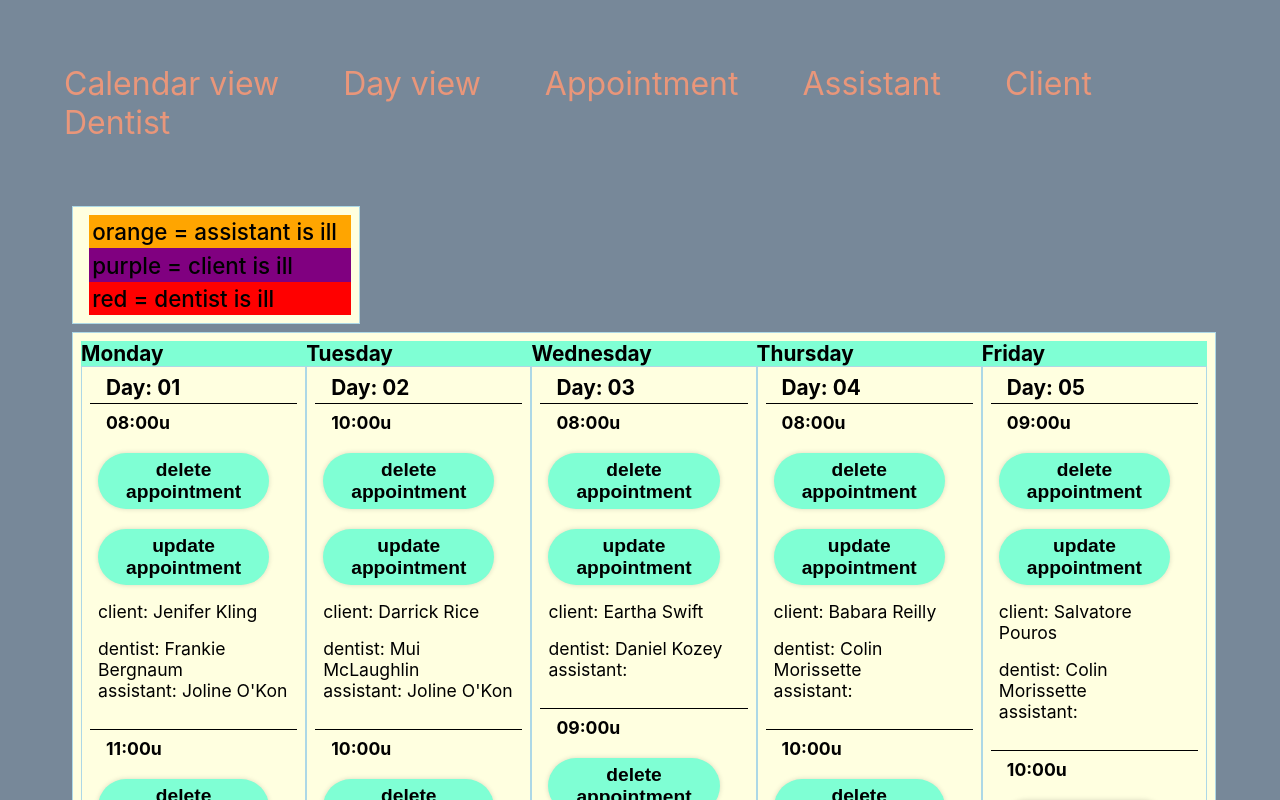
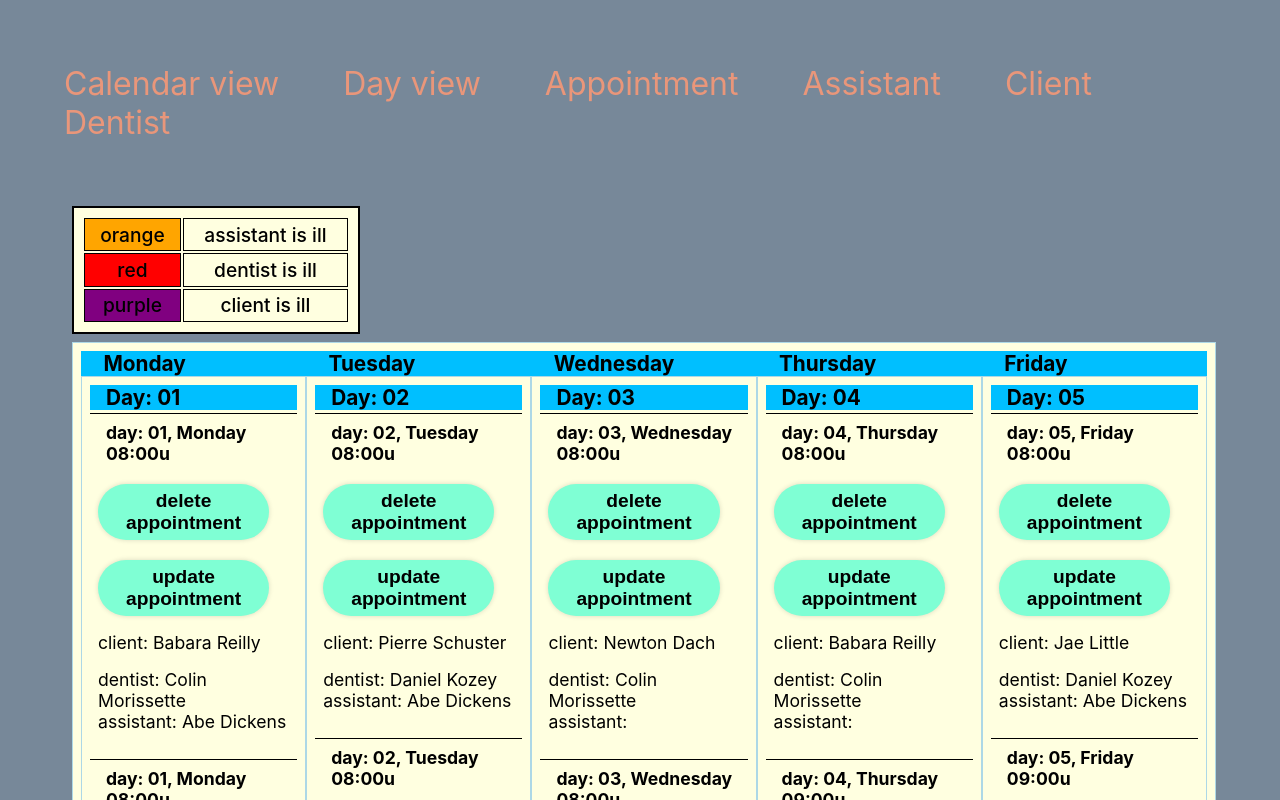
Before and after one commit to davidjfk/012_dentist_app, a React (Create React App) app: page / in a window 1280 px wide. Shown: the top 800 px of the page. Built offline with nearby package versions, Linux system fonts and the light colour scheme.

Commit message:
Task1: improve usability and  styling on pages  Calendar View and Day View. Task2: in component DayInMonth for mapping over items, use a unique key. Task3: in file utils.js delete unused function. Task4: remove last bits of commented out code.

```diff
--- a/src/Create150Appointments.js
+++ b/src/Create150Appointments.js
@@ -24,7 +24,7 @@ const Create150Appointments = () => {
         The bigger the nr, the bigger the chance that the automatically generated appointment requires the precence of an assistant.
     */
     const CONFIGNROFASSISTANTS = 2;
-    const CONFIGNROFRANDOMLYGENERATEDAPPOINTMENTS = 150;
+    const CONFIGNROFRANDOMLYGENERATEDAPPOINTMENTS = 350;
     const CONFIGNROFCLIENTS = 50;
     const CONFIGNROFDENTISTS = 4;
     const CONFIGNROFDIFFERENTTREATMENTSASTHESKILLSOFADENTIST = 12;
--- a/src/components/dayView/AppointmentInDay.js
+++ b/src/components/dayView/AppointmentInDay.js
@@ -6,7 +6,7 @@ import {deleteDayTimeDentist} from "../../redux/dentistDayTimeSlice";
 import {deleteDayTimeAssistant} from "../../redux/assistantDayTimeSlice";
 import {disableUiControlsDuringAppointmentUpdate, saveAppointmentToReduxToolkit, showComponentUpdateAppointmentReduxToolkit} from '../../redux/updateAppointmentSlice';
 
-import {deleteDentalAppointment, formatTime, selectObjectsByArrayObjectKey, updateAppointment_Phase1of2_DisplayComponentUpdateAppointment } from "../../utils";
+import {deleteDentalAppointment, formatTime, getDayOfTheWeek, selectObjectsByArrayObjectKey, updateAppointment_Phase1of2_DisplayComponentUpdateAppointment } from "../../utils";
 
 import {AppointmentInDayStyled, AssistantInDayViewStyled, ClientInDayViewStyled, DayNrInDayViewStyled, DentistInDayViewStyled, TimeInDayViewStyled, TreatmentTypeStyled } from "./DayView.styled";
 import {StyledButtonInsideCalendarOrDayView} from '../styles/ButtonInsideCalendarOrDayView';
@@ -56,7 +56,7 @@ export const AppointmentInDay = ({appointmentId, time, day, client, dentist, ass
   <AppointmentInDayStyled
     style={{backgroundImage : colorToIndicateSickness}}>
     <TimeInDayViewStyled>{formatTime(time)}</TimeInDayViewStyled>
-    <DayNrInDayViewStyled>Day: {day}</DayNrInDayViewStyled>
+    <DayNrInDayViewStyled>{`day: ${day}, ${getDayOfTheWeek(day)}`}</DayNrInDayViewStyled>
     <ClientInDayViewStyled>Client: {client}</ClientInDayViewStyled>
     <TreatmentTypeStyled>{treatmentType}</TreatmentTypeStyled>
     <StyledButtonInsideCalendarOrDayView
--- a/src/components/dayView/DayView.styled.js
+++ b/src/components/dayView/DayView.styled.js
@@ -3,13 +3,11 @@ import styled from "styled-components";
 export const AppointmentInDayStyled = styled.div`
   list-style-type: none;
   background: ${({ theme}) => theme.colors.background02 };
-
   border-top: 2px solid grey;
   width: 92.8vw;
   width: 76.8vw;
   width: 43vw;
   margin-bottom: 20px;
-
   padding: 0.1rem;
   border-top-style: solid;
   border-width: 1px;
@@ -27,8 +25,6 @@ export const BoxAroundSelectBox = styled.section`
   align-self: flex-start;
   background: ${({ theme}) => theme.colors.background01 };
   padding: 1rem;
-  // width: 100%;
-  // height: 100%;
   border: 1px solid black;
   h3 {
     font-size:  ${({ theme}) => theme.fontSize.small };
@@ -43,22 +39,22 @@ export const ClientInDayViewStyled = styled.div`
   padding: 10px;
   font-weight: bold;
   background: ${({ theme}) => theme.colors.header01 };
-  font-size: 1.1rem;
+  font-size:  ${({ theme}) => theme.fontSize.smallMedium};
   padding-left: 1vw;
   padding-bottom: 2rem;
 `;
 
-export const ColorOrange = styled.li`
+export const OrangeStyled = styled.th`
   background: ${({ theme}) => theme.colors.background04 };
   padding: 0.2rem;
 `
 
-export const ColorPurple = styled.li`
+export const PurpleStyled = styled.th`
   background: ${({ theme}) => theme.colors.background05 };
   padding: 0.2rem;
 `
 
-export const ColorRed = styled.li`
+export const RedStyled = styled.th`
 background: ${({ theme}) => theme.colors.background06};
   padding: 0.2rem;
 `
@@ -72,15 +68,22 @@ export const DayStyled = styled.div`
 export const DayNrInDayViewStyled = styled.div`
   float: right;
   font-weight: bold;
-  font-size: 1.1rem;
-
+  font-size: ${({ theme}) => theme.fontSize.smallMedium};
   margin-top: 10px;
   margin-right: 10px;
 `;
 
+export const DayWordBeneathSelectBoxStyled = styled.div`
+  font-size: ${({ theme}) => theme.fontSize.smallMedium };
+  font-weight: 500;
+  margin-top: 10px;
+  margin-right: 10px;
+`;
+
+
 export const DentistInDayViewStyled = styled.div`
 padding: 10px;
-font-size: 1.1rem;
+font-size: ${({ theme}) => theme.fontSize.smallMedium};
 padding-left: 1vw;
 `;
 
@@ -88,7 +91,6 @@ export const FlexboxAreaStyled = styled.nav`
   display: flex;
   justify-content: space-evenly;
   align-items: center;
-
   padding-top: 0.3rem;
   padding-bottom: 0.1rem;
 
@@ -111,17 +113,31 @@ export const LegendaStyled = styled.ul`
 display: flex;
 flex-direction: column;
 list-style: none;
-font-size: 1.4rem;
+font-size: ${({ theme}) => theme.fontSize.medium};
 font-weight: 500;
 border: 1px solid black;
 width: 18rem;
 `;
 
+export const LegendaTableStyled = styled.table`
+  border: 2px solid black;
+  width: 18rem;
+  height: 8rem;
+  font-size: ${({ theme}) => theme.fontSize.medium};
+  th {
+    border: 1px solid black;
+    font-size: ${({ theme}) => theme.fontSize.medium};
+    font-weight: 550;
+  }
+  td {
+    text-align: center;
+    border: 1px solid black;
+    font-weight: 500;
+  }
+`;
+
 export const SelectDayNrToDisplayStyled = styled.div`
   width: 92.9vw;
-  // width: 1970px;
-  // height: 14rem;
-  // max-width: 93vw;
   display: flex;
   flex-direction: column;
   padding: 0.4rem;
@@ -129,20 +145,15 @@ export const SelectDayNrToDisplayStyled = styled.div`
   background: ${({ theme}) => theme.colors.background02 };
   font-size: ${({ theme}) => theme.fontSize.default }
   margin-left: 0px;
-  // :nth-child(2){ margin: 50px};
-  // margin-right: 10rem;
-
-  // font-family: ${({ theme}) => theme.font }
-
-
 `;
 
 export const TimeInDayViewStyled = styled.div`
   height: 30px;
   padding: 10px;
   float: right;
-  background-color: aquamarine;
-  font-size: 1.1rem;
+  background-color: ${({ theme}) => theme.colors.background03};
+  font-size: ${({ theme}) => theme.fontSize.medium};
+  font-weight: 450;
   padding-bottom: 2rem;
 `;
 
@@ -150,7 +161,8 @@ export const TimeInDayViewStyled = styled.div`
 export const TreatmentTypeStyled = styled.div`
   float: right;
   background: ${({ theme}) => theme.colors.background03 };
-  font-size: 1.1rem;
+  font-size: ${({ theme}) => theme.fontSize.smallMedium};
+  font-weight: 450;
   padding: 6px;
   margin-right: 20px;
   margin-left: 20px;
--- a/src/components/dayView/SelectDayNrToDisplay.js
+++ b/src/components/dayView/SelectDayNrToDisplay.js
@@ -5,10 +5,12 @@ import {saveLastSelectedDayInDayView } from '../../redux/saveLastSelectedDayInDa
 
 import listOfValidWorkingDayNumbersInNextMonth from '../../dataInDentistAppWhenDentistAppStarts/listOfValidWorkingDayNumbersInNextMonth';
 
+import {getDayOfTheWeek} from '../../utils';
+
 import AppointmentUpdate from '../appointment/AppointmentUpdate';
 import {Day} from "./Day";
 
-import {ColorOrange, ColorPurple, ColorRed, SelectDayNrToDisplayStyled, FlexboxAreaStyled, Header, BoxAroundSelectBox, LegendaStyled } from "./DayView.styled";
+import {DayWordBeneathSelectBoxStyled, LegendaTableStyled, OrangeStyled, PurpleStyled, RedStyled, SelectDayNrToDisplayStyled, FlexboxAreaStyled, Header, BoxAroundSelectBox} from "./DayView.styled";
 import {StyledSelectbox} from '../styles/Selectbox.styled';
 
 
@@ -64,12 +66,26 @@ export const SelectDayNrToDisplay = ({appointments}) => {
                                         return (<option key={item.value} value={item.value}>{item.text}</option>);
                                     })}
                                 </StyledSelectbox>
+                                <DayWordBeneathSelectBoxStyled>
+                                {getDayOfTheWeek(day)}
+                                </DayWordBeneathSelectBoxStyled>
                             </BoxAroundSelectBox>
-                            <LegendaStyled>
-                                    <ColorOrange>orange: assistant is ill</ColorOrange>
-                                    <ColorPurple>purple: client is ill</ColorPurple>
-                                    <ColorRed>red: dentist is ill</ColorRed>
-                            </LegendaStyled>
+                            <LegendaTableStyled>
+                                <tbody>
+                                    <tr>
+                                        <OrangeStyled>orange</OrangeStyled>
+                                        <td>assistant is ill</td>
+                                    </tr>
+                                    <tr>
+                                        <RedStyled>red</RedStyled>
+                                        <td>dentist is ill</td>
+                                    </tr>
+                                    <tr>
+                                        <PurpleStyled>purple</PurpleStyled>
+                                        <td>client is ill</td>
+                                    </tr>
+                                </tbody>
+                            </LegendaTableStyled>
                         </FlexboxAreaStyled>
                 </SelectDayNrToDisplayStyled>
             <AppointmentUpdate/>
@@ -92,12 +108,26 @@ export const SelectDayNrToDisplay = ({appointments}) => {
                                     return (<option key={item.value} value={item.value}>{item.text}</option>);
                                 })}
                             </StyledSelectbox>
+                            <DayWordBeneathSelectBoxStyled>
+                                {getDayOfTheWeek(day)}
+                            </DayWordBeneathSelectBoxStyled>
                         </BoxAroundSelectBox>
-                        <LegendaStyled>
-                                <ColorOrange>orange: assistant is ill</ColorOrange>
-                                <ColorPurple>purple: client is ill</ColorPurple>
-                                <ColorRed>red: dentist is ill</ColorRed>
-                        </LegendaStyled>
+                        <LegendaTableStyled>
+                            <tbody>
+                                <tr>
+                                    <OrangeStyled>orange</OrangeStyled>
+                                    <td>assistant is ill</td>
+                                </tr>
+                                <tr>
+                                    <RedStyled>red</RedStyled>
+                                    <td>dentist is ill</td>
+                                </tr>
+                                <tr>
+                                    <PurpleStyled>purple</PurpleStyled>
+                                    <td>client is ill</td>
+                                </tr>
+                            </tbody>
+                        </LegendaTableStyled>
                     </FlexboxAreaStyled>
                 </SelectDayNrToDisplayStyled>
 
--- a/src/components/monthView/AppointmentInMonthDay.js
+++ b/src/components/monthView/AppointmentInMonthDay.js
@@ -6,9 +6,9 @@ import {deleteDayTimeDentist} from "../../redux/dentistDayTimeSlice";
 import {deleteDayTimeAssistant} from "../../redux/assistantDayTimeSlice";
 import {disableUiControlsDuringAppointmentUpdate, saveAppointmentToReduxToolkit, showComponentUpdateAppointmentReduxToolkit} from '../../redux/updateAppointmentSlice';
 
-import {deleteDentalAppointment, formatTime, generateAppointmentId, selectObjectsByArrayObjectKey, updateAppointment_Phase1of2_DisplayComponentUpdateAppointment } from "../../utils";
+import {deleteDentalAppointment, formatTime, generateAppointmentId, getDayOfTheWeek, selectObjectsByArrayObjectKey, updateAppointment_Phase1of2_DisplayComponentUpdateAppointment } from "../../utils";
 
-import {AppointmentInMonthDayStyled, AssistantInMonthDayAppointmentStyled, ClientInMonthDayAppointment, DentistInMonthDayAppointment, TimeInMonthViewStyled  } from './AppointmentInMonthDay.styled';
+import {AppointmentInMonthDayStyled, AssistantInMonthDayAppointmentStyled, ClientInMonthDayAppointment, DayInMonthViewStyled, DentistInMonthDayAppointment, TimeInMonthViewStyled  } from './AppointmentInMonthDay.styled';
 import {StyledButtonInsideCalendarOrDayView} from '../styles/ButtonInsideCalendarOrDayView';
 
 export const AppointmentInMonthDay = ({day, time, client, dentist, assistant, clientId, dentistId, assistantId }) => {
@@ -54,8 +54,10 @@ export const AppointmentInMonthDay = ({day, time, client, dentist, assistant, cl
 
   (assistantIsSick && clientIsSick && dentistIsSick) && (colorToIndicateSickness = "linear-gradient(45deg, #ffa500 16.67%, #ff0000 16.67%, #ff0000 33.33%, #c632d1 33.33%, #c632d1 50%, #ffa500 50%, #ffa500 66.67%, #ff0000 66.67%, #ff0000 83.33%, #c632d1 83.33%, #c632d1 100%)");
 
+
   return(
     <AppointmentInMonthDayStyled style={{backgroundImage : colorToIndicateSickness}}>
+        <DayInMonthViewStyled>{`day: ${day}, ${getDayOfTheWeek(day)}`}</DayInMonthViewStyled>
         <TimeInMonthViewStyled>{formatTime(time)}</TimeInMonthViewStyled>
         <StyledButtonInsideCalendarOrDayView
           onClick={() => { deleteDentalAppointment(
--- a/src/components/monthView/AppointmentInMonthDay.styled.js
+++ b/src/components/monthView/AppointmentInMonthDay.styled.js
@@ -3,7 +3,6 @@ import styled from "styled-components";
 export const AppointmentInMonthDayStyled = styled.div`
     display: flex;
     flex-direction: column;
-    /* padding: 0.1rem; */
     padding: 0.1rem;
     border-top-style: solid;
     border-width: 1px;
@@ -20,12 +19,18 @@ export const ClientInMonthDayAppointment = styled.div`
     margin-top: 1rem;
 `;
 
+export const DayInMonthViewStyled = styled.div`
+    margin-left: 0.5rem;
+    color:  ${({ theme}) => theme.colors.fontColor01};
+    font-weight: bold;
+`;
+
 export const DentistInMonthDayAppointment = styled.div`
     margin-top: 1rem;
 `;
 
 export const TimeInMonthViewStyled = styled.div`
     margin-left: 0.5rem;
-    color: black;  /* yellowgreen;*/
+    color:  ${({ theme}) => theme.colors.fontColor01};
     font-weight: bold;
 `;
--- a/src/components/monthView/Calendar.js
+++ b/src/components/monthView/Calendar.js
@@ -3,7 +3,7 @@ import { useSelector } from "react-redux";
 import AppointmentUpdate from '../appointment/AppointmentUpdate';
 import {DayInMonth} from "./DayInMonth";
 
-import {ColorLegendaStyled, HeaderInMonthStyled, MonthViewStyled, OrangeStyled, PurpleStyled, RedStyled,  TableInMonthStyled} from './MonthView.styled';
+import {DayInHeaderInMonthStyled, HeaderInMonthStyled, LegendaTableStyled, MonthViewStyled, OrangeStyled, PurpleStyled, RedStyled,  TableInMonthStyled} from './MonthView.styled';
 
 const divideByDay = appointments => {
   const appointmentsByDay = {};
@@ -119,11 +119,22 @@ export const Calendar = ( {appointments} ) => {
         {isNowUpdatingAppointment ?
         <>
           <AppointmentUpdate/>
-          <ColorLegendaStyled>
-            <OrangeStyled>orange = assistant is ill</OrangeStyled>
-            <PurpleStyled className="purple">purple = client is ill</PurpleStyled>
-            <RedStyled className="red">red = dentist is ill</RedStyled>
-          </ColorLegendaStyled>
+          <LegendaTableStyled>
+             <tbody>
+                <tr>
+                    <OrangeStyled>orange</OrangeStyled>
+                    <td>assistant is ill</td>
+                </tr>
+                <tr>
+                    <RedStyled>red</RedStyled>
+                    <td>dentist is ill</td>
+                </tr>
+                <tr>
+                    <PurpleStyled>purple</PurpleStyled>
+                    <td>client is ill</td>
+                </tr>
+              </tbody>
+          </LegendaTableStyled>
           <MonthViewStyled>
             <HeaderInMonthStyled>
               <div>Monday</div>
@@ -137,18 +148,29 @@ export const Calendar = ( {appointments} ) => {
         </>
         :
         <>
-          <ColorLegendaStyled>
-            <OrangeStyled>orange = assistant is ill</OrangeStyled>
-            <PurpleStyled className="purple">purple = client is ill</PurpleStyled>
-            <RedStyled className="red">red = dentist is ill</RedStyled>
-          </ColorLegendaStyled>
+          <LegendaTableStyled>
+              <tbody>
+                <tr>
+                    <OrangeStyled>orange</OrangeStyled>
+                    <td>assistant is ill</td>
+                </tr>
+                <tr>
+                    <RedStyled>red</RedStyled>
+                    <td>dentist is ill</td>
+                </tr>
+                <tr>
+                    <PurpleStyled>purple</PurpleStyled>
+                    <td>client is ill</td>
+                </tr>
+              </tbody>
+          </LegendaTableStyled>
           <MonthViewStyled>
             <HeaderInMonthStyled>
-              <div>Monday</div>
-              <div>Tuesday</div>
-              <div>Wednesday</div>
-              <div>Thursday</div>
-              <div>Friday</div>
+              <DayInHeaderInMonthStyled>Monday</DayInHeaderInMonthStyled>
+              <DayInHeaderInMonthStyled>Tuesday</DayInHeaderInMonthStyled>
+              <DayInHeaderInMonthStyled>Wednesday</DayInHeaderInMonthStyled>
+              <DayInHeaderInMonthStyled>Thursday</DayInHeaderInMonthStyled>
+              <DayInHeaderInMonthStyled>Friday</DayInHeaderInMonthStyled>
             </HeaderInMonthStyled>
             { daysInMonthJSX.length !== 0 ? <TableInMonthStyled>{daysInMonthJSX}</TableInMonthStyled> : <>No appointments upcoming month.</>}
           </MonthViewStyled>
--- a/src/components/monthView/DayInMonth.js
+++ b/src/components/monthView/DayInMonth.js
@@ -1,4 +1,7 @@
 import React from "react";
+
+import {generateAppointmentId} from "../../utils";
+
 
 import { DayNrInMonth } from "./DayNrInMonth";
 import {AppointmentInMonthDay} from "./AppointmentInMonthDay";
@@ -23,7 +26,7 @@ export const DayInMonth = ({ appointments , dayNrInMonth}) => {
     key={index} />
   ));
 
-  appointmentsJSX.splice(0,0, <DayNrInMonth dayNrInMonth={dayNrInMonth} key={dayNrInMonth }/>)
+  appointmentsJSX.splice(0,0, <DayNrInMonth dayNrInMonth={dayNrInMonth} key={generateAppointmentId() }/>)
 
   return(
     <DayInMonthStyled>
--- a/src/components/monthView/DayNrInMonth.styled.js
+++ b/src/components/monthView/DayNrInMonth.styled.js
@@ -2,6 +2,7 @@ import styled from "styled-components";
 
 export const DayNrInMonthStyled = styled.div`
     padding-left: 1rem;
-    font-size: 1.3rem;
+    font-size:  ${({ theme}) => theme.fontSize.mediumDefault};
     font-weight: 700;
+    background: ${({ theme}) => theme.colors.header01};
 `;
--- a/src/components/monthView/MonthView.styled.js
+++ b/src/components/monthView/MonthView.styled.js
@@ -1,37 +1,53 @@
 import styled from "styled-components";
 
-export const ColorLegendaStyled = styled.ul`
+
+
+export const DayInHeaderInMonthStyled = styled.div`
+  padding-right: 30px;
+  padding-left: 1.4rem;
+  background: ${({ theme}) => theme.colors.header01};
+`;
+
+
+export const LegendaTableStyled = styled.table`
+  margin-bottom: 0.5rem;
   padding: 0.5rem;
-  font-size: 1.1rem;
+  background: ${({ theme}) => theme.colors.background02};
+  margin-left: 0.5rem;
+  border: 2px solid black;
+  width: 18rem;
+  height: 8rem;
+  font-size: ${({ theme}) => theme.fontSize.medium};
+  font-weight: 500;
+  th {
+    border: 1px solid black;
+    font-size: ${({ theme}) => theme.fontSize.medium};
+    font-weight: 550;
+  }
+  td {
+    text-align: center;
+    border: 1px solid black;
+    font-weight: 500;
+  }
+`;
+
+
+export const MonthViewStyled = styled.div`
+  padding: 0.5rem;
+  font-size:  ${({ theme}) => theme.fontSize.smallMedium};
   margin-bottom: 0.5rem;
   border: 1px solid lightblue;
   padding: 0.5rem;
-  background: ${({ theme}) => theme.colors.background02 };
-  margin-left: 0.5rem;
-  list-style: none;
-  padding-left: 1rem;
-  font-size: 1.4rem;
-  width: 18rem;
-  font-weight: 500;
-`;
-
-export const MonthViewStyled = styled.div`
-  padding: 0.5rem;
-  font-size: 1.1rem;
-  margin-bottom: 0.5rem;
-  border: 1px solid lightblue;
-  padding: 0.5rem;
-  background: ${({ theme}) => theme.colors.background02 };
+  background: ${({ theme}) => theme.colors.background02};
   margin-left: 0.5rem;
 `;
 
-export const HeaderInMonthStyled = styled.div`
+export const HeaderInMonthStyled = styled.header`
   display: grid;
   grid-template-columns: repeat(5, 1fr);
-
-  background: ${({ theme}) => theme.colors.background03 };
+  background: ${({ theme}) => theme.colors.background03};
   font-weight: bold;
-  font-size: 1.3rem;
+  font-size:  ${({ theme}) => theme.fontSize.mediumDefault};
 `;
 
 export const TableInMonthStyled = styled.div`
@@ -39,17 +55,17 @@ export const TableInMonthStyled = styled.div`
   grid-template-columns: repeat(5, 1fr);
 `;
 
-export const OrangeStyled = styled.li`
-  background: ${({ theme}) => theme.colors.background04 };
+export const OrangeStyled = styled.th`
+  background: ${({ theme}) => theme.colors.background04};
   padding: 0.2rem;
 `;
 
-export const PurpleStyled = styled.li`
-background: ${({ theme}) => theme.colors.background05 };
+export const PurpleStyled = styled.th`
+background: ${({ theme}) => theme.colors.background05};
   padding: 0.2rem;
 `;
 
-export const RedStyled = styled.li`
-background: ${({ theme}) => theme.colors.background06 };
+export const RedStyled = styled.th`
+background: ${({ theme}) => theme.colors.background06};
   padding: 0.2rem;
 `;
--- a/src/components/styles/appStyleTheme.js
+++ b/src/components/styles/appStyleTheme.js
@@ -19,7 +19,9 @@ export const theme = {
     fontSize: {
           tiny: "0.5rem",
           small: "1rem",
+          smallMedium: "1.1rem",
           medium: "1.2rem",
+          mediumDefault: "1.3rem",
           default: "1.4rem",
           big: "1.9rem"
       }
--- a/src/utils.js
+++ b/src/utils.js
@@ -19,12 +19,12 @@ getClientId
 getDentistId
 getArrayObjectWithObjectKeyValuePair
 getNrOfRandomElementsFromArray
+getDayOfTheWeek
+getNrOfRandomElementsFromArray
 getRandomDay
-getNrOfRandomElementsFromArray
 getRandomName
 getRandomPaymentMethod
 getRandomPersonId
-getRandomPersons
 getRandomUniqueObjectsFromArray
 getRandomTime
 getRandomTreatmentForRandomAppointment
@@ -375,19 +375,26 @@ export const getArrayObjectWithObjectKeyValuePair = (arrayObjectPropertyKeyToFil
 }
 
 
-export const getRandomDay = () => {
-  // meets winc-requirement: The practice is closed on the weekend.
-  let randomDay = 6;
-  while ([6, 7, 13, 14, 20, 21, 27, 28].includes(randomDay)){
-    randomDay = Math.floor(Math.random() * 28) + 1;
-    if (![6, 7, 13, 14, 20, 21, 27, 28].includes(randomDay)){
-      if (randomDay < 10){
-        randomDay = "0" + randomDay;
-      }
-      return randomDay.toString();
+export const getDayOfTheWeek = (dayNumber) => {
+  if (dayNumber === ""){
+    return
+  } else {
+    dayNumber = parseInt(dayNumber);
+    let dayOfTheWeek;
+    if ([1, 8, 15, 22].includes(dayNumber)) {
+        dayOfTheWeek = 'Monday';
+    } else if ([2, 9, 16, 23].includes(dayNumber)) {
+        dayOfTheWeek = 'Tuesday';
+    } else if ([3, 10, 17, 24].includes(dayNumber)) {
+        dayOfTheWeek = 'Wednesday';
+    } else if ([4, 11, 18, 25].includes(dayNumber)) {
+        dayOfTheWeek = 'Thursday';
+    } else if ([5, 12, 19, 26].includes(dayNumber)) {
+        dayOfTheWeek = 'Friday';
+    } else { console.error(`fn getDayOfTheWeek: dayNumber ${dayNumber} is incorrect. Please investigate.`)
     }
+    return dayOfTheWeek;
   }
-  return randomDay
 }
 
 
@@ -403,6 +410,21 @@ export const getNrOfRandomElementsFromArray = (array, nrOfArrayElements = 8) =>
   return arrayWithSelectedElements.sort();
 };
 
+
+export const getRandomDay = () => {
+  // meets winc-requirement: The practice is closed on the weekend.
+  let randomDay = 6;
+  while ([6, 7, 13, 14, 20, 21, 27, 28].includes(randomDay)){
+    randomDay = Math.floor(Math.random() * 28) + 1;
+    if (![6, 7, 13, 14, 20, 21, 27, 28].includes(randomDay)){
+      if (randomDay < 10){
+        randomDay = "0" + randomDay;
+      }
+      return randomDay.toString();
+    }
+  }
+  return randomDay
+}
 
 export const getRandomName = (personCategoryInCompanyBVT) => {
   const person = personCategoryInCompanyBVT[Math.floor(Math.random() * personCategoryInCompanyBVT.length)];
@@ -421,18 +443,6 @@ export const getRandomPersonId = (personCategoryInCompanyBVT, typeOfPersonId) =>
     console.error(`check fn gerRandomPersonId for array: ${personCategoryInCompanyBVT} with typeOfPersonId: ${typeOfPersonId}`)
   }
 }
-
-
-export const xxgetRandomPersons = (personCategoryInCompanyBVT, nrOfPersons) => {
-  let randomPersons = [];
-  for (let i = 0; i < nrOfPersons; i++) {
-    let randomPerson = personCategoryInCompanyBVT[Math.floor(Math.random() * personCategoryInCompanyBVT.length)];
-    randomPersons.push(randomPerson)
-  };
-  return randomPersons;
-};
-
-
 
 
 export const getRandomUniqueObjectsFromArray = (array, nrOfObjectsToSelectFromArray) => {
```
